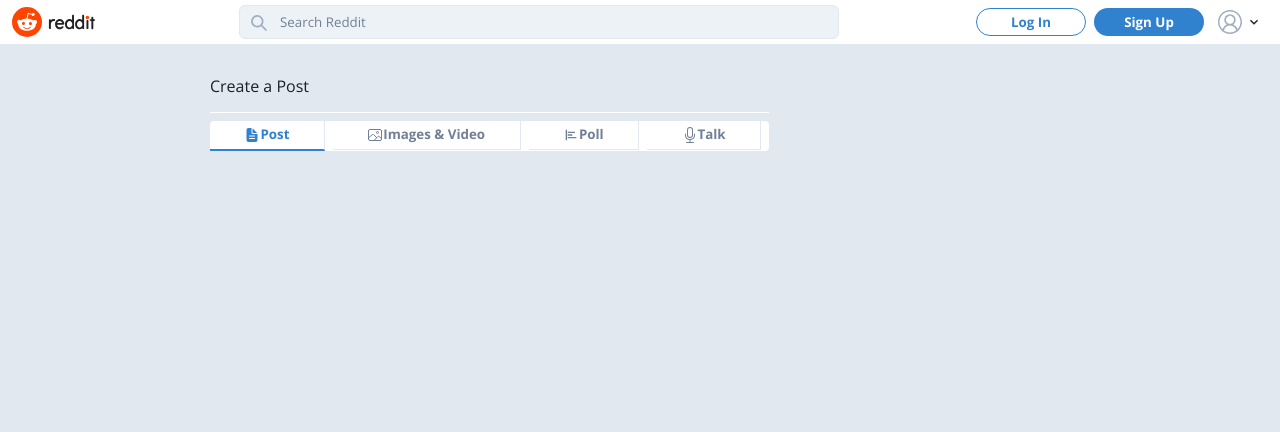
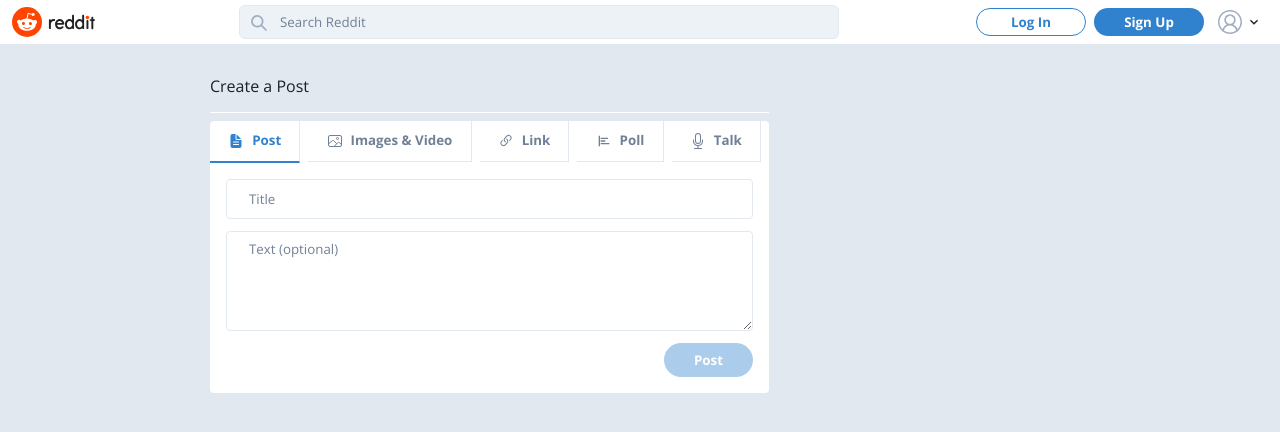
Before and after one commit to LalitSharma74/CampusBuddy, a Next.js app: page /r/1/submit in a window 1280 px wide. Shown: the top 432 px of the page. Built offline with nearby package versions, Linux system fonts and the light colour scheme; no server answers.

Commit message:
NewPostFormTab ✅

```diff
--- a/src/components/Modal/Auth/AuthModal.tsx
+++ b/src/components/Modal/Auth/AuthModal.tsx
@@ -23,6 +23,7 @@
 const AuthModal: React.FC = () => {
   const [modalState, setModalState] = useRecoilState(authModalState);
   const [user, loading, error] = useAuthState(auth);
+  // loading: A boolean to indicate whether the authentication state is still being loaded
 
   const handleClose = () => {
     setModalState((prev) => ({
--- a/src/components/Navbar/Navbar.tsx
+++ b/src/components/Navbar/Navbar.tsx
@@ -1,4 +1,4 @@
-import { Flex, Image } from "@chakra-ui/react";
+import { Flex, Image, Link } from "@chakra-ui/react";
 import React from "react";
 import RightContent from "./RightContent/RightContent";
 import SearchInput from "./SearchInput";
@@ -18,7 +18,7 @@
       <Flex
         alignItems="center"
         width={{ base: "40px", md: "auto" }}
-        mr={{ base: 0, md: 2  }}
+        mr={{ base: 0, md: 2 }}
       >
         <Image src="/images/redditFace.svg" height="30px" alt="" />
         <Image
@@ -28,6 +28,7 @@
           alt=""
         />
       </Flex>
+
       {user && <Directory />}
       <SearchInput user={user} />
       <RightContent user={user} />
--- a/src/components/Posts/NewPostForm.tsx
+++ b/src/components/Posts/NewPostForm.tsx
@@ -1,11 +1,16 @@
+// Creating multitab component using State
+
 import { Box, Flex, Icon, Text } from "@chakra-ui/react";
 
 import React, { useState } from "react";
 import { IoDocumentText, IoImageOutline } from "react-icons/io5";
 import { BiPoll } from "react-icons/bi";
 import PageContent from "../Layout/PageContent";
-import { BsMic } from "react-icons/bs";
+import { BsMic, BsLink45Deg } from "react-icons/bs";
 import TabItem from "./TabItem";
+import TextInputs from "./PostForm/TextInputs";
+import { useAuthState } from "react-firebase-hooks/auth";
+import { auth } from "@/src/firebase/clientApp";
 
 type NewPostFormProps = {};
 
@@ -17,6 +22,10 @@
   {
     title: "Images & Video",
     icon: IoImageOutline,
+  },
+  {
+    title: "Link",
+    icon: BsLink45Deg,
   },
   {
     title: "Poll",
@@ -38,18 +47,35 @@
   // formTabs.map((item) => console.log(item));
   //We need to know at which Tabitem we are currently clicked on because the style changed and it also changes which component we are actually seeing in the form so we need some form of state to track which tabitem is currently selected
 
-  // States
+  // State variables
   const [selectedTab, setSelectedTab] = useState(formTabs[0].title);
+
+  // Textinputs State
+
   const [textInputs, setTextInputs] = useState({
     title: "",
     body: "",
   });
+  const [selectedFile, setSelectedFile] = useState<string>();
+  const [loading, setLoading] = useState(false);
 
-  const [selectedFile, setSelectedFile] = useState<string>();
+  //~ function that is responsible for handling post
+  const handleCreatePost = async () => {};
+  //~ function onselectImage
+  const onSelectImage = () => {};
+  //~ function that will handle when user click on input field
+  const onTextChange = (
+    event: React.ChangeEvent<HTMLInputElement | HTMLTextAreaElement>
+  ) => {
+    const {
+      target: { name, value },
+    } = event;
 
-  const handleCreatePost = async () => {};
-  const onSelectImage = () => {};
-  const onTextChange = () => {};
+    setTextInputs((prev) => ({
+      ...prev,
+      [name]: value,
+    }));
+  };
 
   return (
     <Flex direction="column" bg="white" borderRadius={4} mt={2}>
@@ -63,6 +89,17 @@
           />
         ))}
       </Flex>
+
+      <Flex p={4}>
+        {selectedTab === "Post" && (
+          <TextInputs
+            textInputs={textInputs}
+            handleCreatePost={handleCreatePost}
+            onChange={onTextChange}
+            loading={loading}
+          />
+        )}
+      </Flex>
     </Flex>
   );
 };
--- /dev/null
+++ b/src/components/Posts/PostForm/TextInputs.tsx
@@ -0,0 +1,77 @@
+import { Flex, Input, Stack, Textarea, Button } from "@chakra-ui/react";
+import { title } from "process";
+import React from "react";
+
+type TextInputsProps = {
+  textInputs: {
+    title: string;
+    body: string;
+  };
+  onChange: (
+    event: React.ChangeEvent<HTMLInputElement | HTMLTextAreaElement>
+  ) => void;
+  handleCreatePost: () => void;
+  loading: boolean;
+};
+
+const TextInputs: React.FC<TextInputsProps> = ({
+  textInputs,
+  onChange,
+  handleCreatePost,
+  loading,
+}) => {
+  return (
+    <Stack spacing={3} width="100%">
+      <Input
+        name="title" // name are required in onChange function
+        position="relative"
+        value={textInputs.title}
+        // will come from props created in NewPostForm
+        fontSize="10pt"
+        pl="22px"
+        borderRadius={4}
+        onChange={onChange} // will come from props created in NewPostForm
+        placeholder="Title"
+        _placeholder={{
+          color: "gray.500",
+        }} // applying pseudo style to placeholder
+        _focus={{
+          outline: "none",
+          border: "1px solid",
+          borderColor: "black",
+        }}
+      />
+      <Textarea
+        name="body" // name are required in onChange function
+        value={textInputs.body}
+        fontSize="10pt"
+        pl="22px"
+        borderRadius={4}
+        // onChange={} // will come from props created in NewPostForm
+        height="100px"
+        onChange={onChange}
+        placeholder="Text (optional)"
+        _placeholder={{
+          color: "gray.500",
+        }} // applying pseudo style to placeholder
+        _focus={{
+          outline: "none",
+          border: "1px solid",
+          borderColor: "black",
+        }}
+      />
+      <Flex justify="flex-end">
+        <Button
+          height="34px"
+          padding="0px 30px"
+          isLoading={loading}
+          onClick={handleCreatePost}
+          isDisabled={!textInputs.title}
+        >
+          Post
+        </Button>
+      </Flex>
+    </Stack>
+  );
+};
+export default TextInputs;
--- a/src/components/Posts/TabItem.tsx
+++ b/src/components/Posts/TabItem.tsx
@@ -22,7 +22,7 @@
       fontWeight={700}
       flexGrow={1} //~ so that they all take even amount of space
       // bg="gray.300"
-      p="14px 0px"
+      p="20px 0px"
       cursor="pointer"
       _hover={{ bg: "gray.50" }}
       color={selected ? "blue.500" : "gray.500"}
@@ -31,7 +31,7 @@
       borderRightColor="gray.200"
       onClick={() => setSelectedTab(item.title)}
     >
-      <Flex>
+      <Flex align="center" height="20px" mr={2}>
         <Icon as={item.icon} />
       </Flex>
       <Text fontSize="10pt">{item.title}</Text>
```
